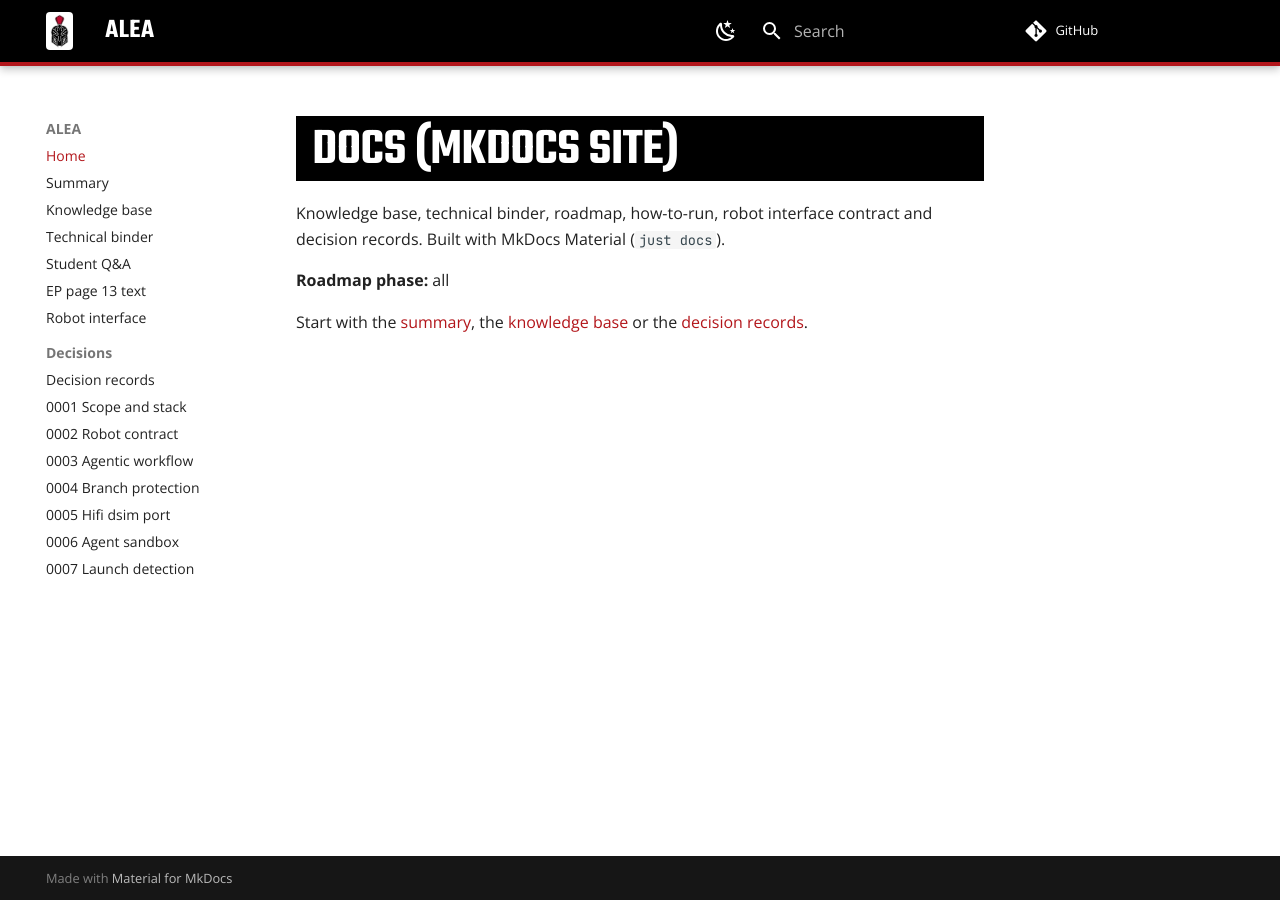
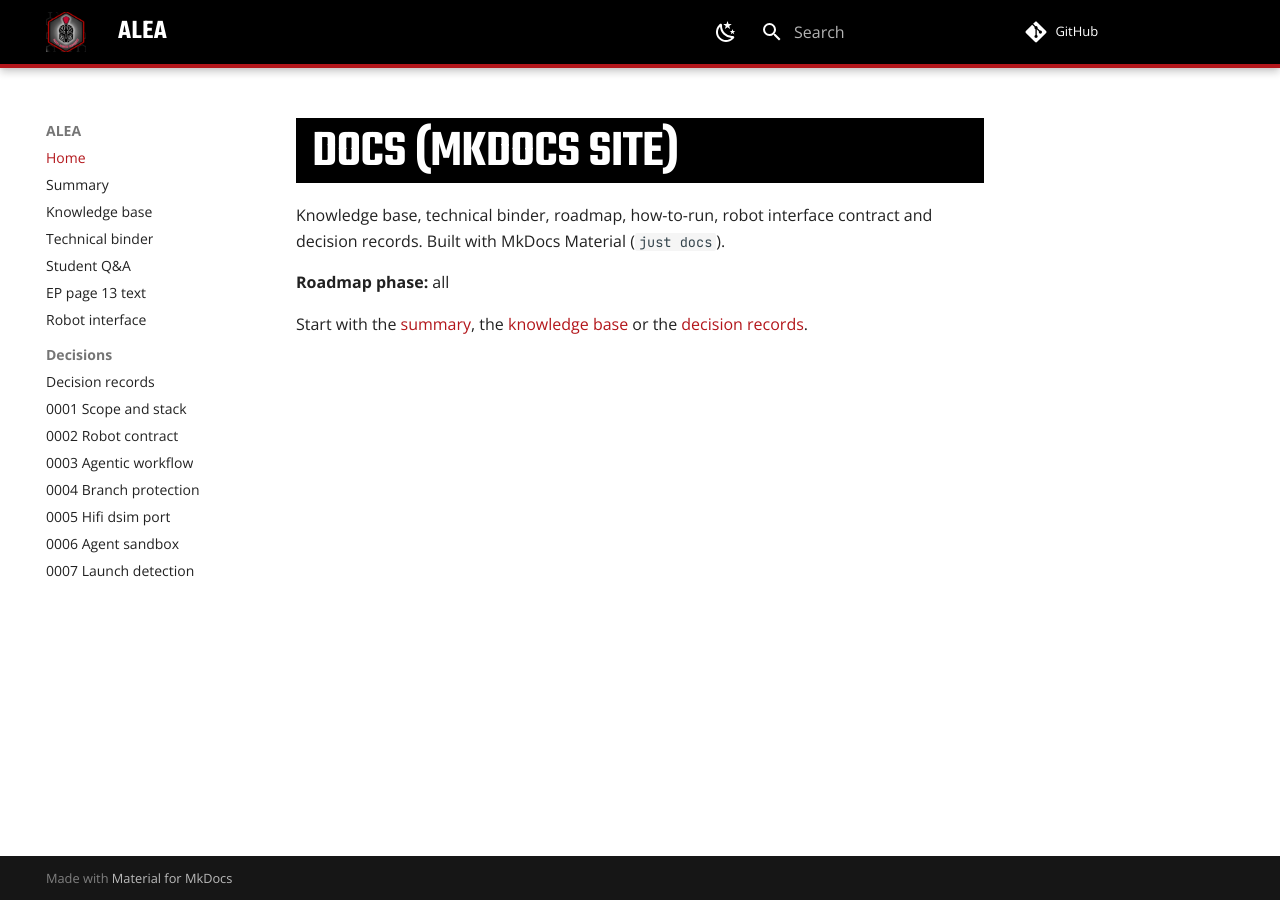
Before and after one commit to Caesar-Circuitry/Project-ALEA, an MkDocs documentation site: the page built from docs/README.md, in a window 1280 px wide. Built offline with MkDocs 1.6.1 and Material for MkDocs 9.7.7, drawn with Linux system fonts in a browser that asks for light colours; comment, search, counter and statistics services are not loaded.

Commit message:
Use the EP hex badge as the site logo and favicon
Replaces the transparent helmet. The badge is square and carries its
own dark hex background, so it needs no light plate in the header and
stays visible as a favicon on dark tabs. Trimmed 4 px of screenshot
border (purple and white lines) from each edge of the 225 px source.

Co-Authored-By: Claude Sonnet 5.5 <noreply@anthropic.com>
Claude-Session: https://claude.ai/code/session_01V71d4AGVuTuL5L2FXEQ6d9

```diff
--- a/docs/stylesheets/ep.css
+++ b/docs/stylesheets/ep.css
@@ -116,7 +116,5 @@
 [data-md-color-scheme="slate"] .md-typeset .ep-math,
 [data-md-color-scheme="slate"] .md-typeset .ep-hl { color: #FF5A5F; }
 
-/* Header logo: the helmet is mostly black, so give it a light plate on the black bar */
-.md-header__button.md-logo img {
-  height: 1.9rem; width: auto; background: #fff; border-radius: 4px; padding: 2px 4px;
-}
+/* Header logo: the hex badge, square, slightly larger than Material's default */
+.md-header__button.md-logo img { height: 2rem; width: auto; }
--- a/mkdocs.yml
+++ b/mkdocs.yml
@@ -3,8 +3,8 @@ site_description: Strategy analysis platform of FTC team 24331 Caesar Circuitry
 repo_url: https://github.com/Caesar-Circuitry/Project-ALEA
 theme:
   name: material
-  logo: assets/helmet.png
-  favicon: assets/helmet.png
+  logo: assets/badge.png
+  favicon: assets/badge.png
   font:
     text: Open Sans
     code: JetBrains Mono
```
Also changed, not shown: docs/assets/badge.png (added), docs/assets/helmet.png (deleted).
